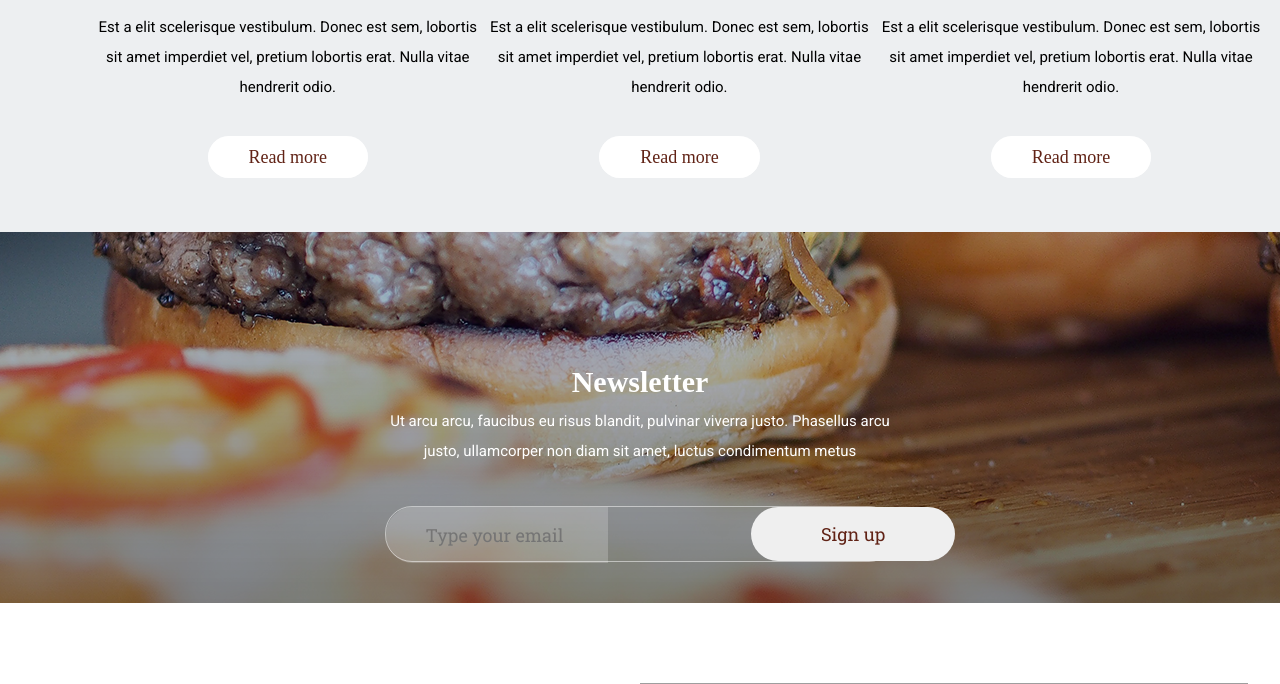
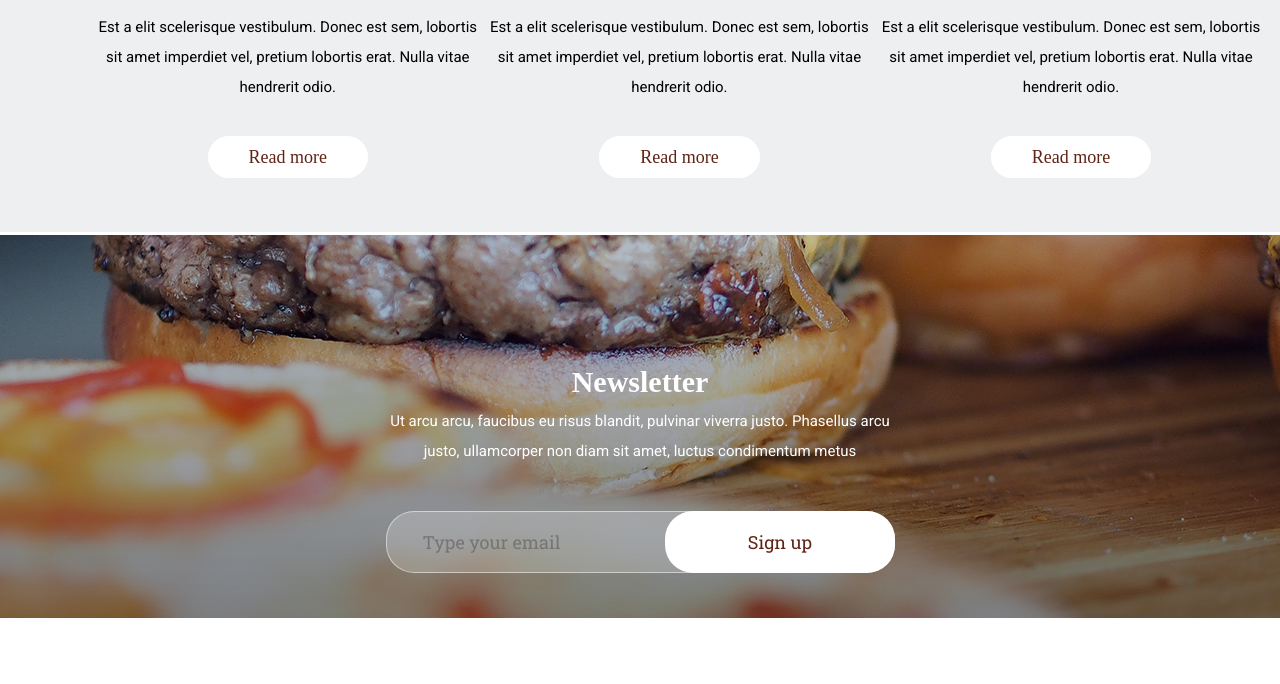
Before and after one commit to BJIAST/geekhub_frontend, a PHP site: page /lesson7/index.html in a window 1280 px wide. Shown: the part 2018-2702 px from the top of the page. Run offline with PHP 8.4, Linux system fonts and the light colour scheme; grey boxes are pictures that could not be loaded.

Commit message:
fix subscribe

```diff
--- a/lesson7/css/media.css
+++ b/lesson7/css/media.css
@@ -1,6 +1,6 @@
 @media screen and (min-width: 320px) and (max-width: 486px) {
-	#newsletter input[type="submit"] {
-		right: 10px;
+	#newsletter .subscibe {
+		width: 100%;
 	}
 }
 @media screen and (min-width: 487px) and (max-width: 767px) {
--- a/lesson7/css/style.css
+++ b/lesson7/css/style.css
@@ -207,47 +207,58 @@
 	margin: 0 auto;
 	width: 533px;
 	margin-bottom: 40px;
+	}#newsletter .subscribe {
+		display: inline-block;
+		position: relative;
+		width: 509px;
+		margin: 5px 0;
 	}
-#newsletter .subscribe {
-	width: 509px;
-	height: 54px;
+	#newsletter .subscribe input {
+		-webkit-box-sizing: border-box;
+		-moz-box-sizing: border-box;
+		-ms-box-sizing: border-box;
+		box-sizing: border-box;
+		width: 100%;
+		background-color: rgba(255, 255, 255, 0.2);
 		border: 1px solid rgba(255, 255, 255, 0.5);
-	border-radius: 27px;
-	margin: 0 auto;
-}
-#newsletter input[type="email"] {
-	float: left;
-	border-bottom-left-radius: 27px;
-	border-top-left-radius: 27px;
-	outline: none;
-	width: 180px;
-	line-height: 54px;
-	border: 0;
-	background-color: rgba(255, 255, 255, 0.2);
-	overflow: hidden;
+		border-radius: 28px;
+		padding: 18px 0 18px 36px;
 		color: #f3f4f6;
-	font-family: 'Roboto Slab', serif;
+		font-family: "Roboto Slab", serif;
 		font-size: 18px;
 		font-weight: 400;
-	padding-left: 40px;
 	}
-#newsletter input[type="submit"] {
-	border: 0;
+
+	#newsletter .subscribe .button {
+		width: 45%;
 		position: absolute;
-	line-height: 54px;
-	border-radius: 27px;
-	padding: 0 70px;
-	color: #612316;
-	font-family: 'Roboto Slab', serif;
+		top: 0;
+		right: 0;
+		background-color: rgba(255, 255, 255, 1);
+		border: 1px solid rgba(255, 255, 255, 0.5);
+		border-radius: 28px;
+		padding: 18px 60px;
+		font-family: "Roboto Slab", serif;
 		font-size: 18px;
 		font-weight: 400;
+		color: #612316;
+	}
+	#newsletter .subscribe .button:hover {
+		background-color: rgba(221, 75, 43, 1);
+		border: 1px solid rgba(221, 75, 43, 0.5);
+		color: #ffffff;
+		-webkit-transition: all 0.5s ease-in-out;
+		-moz-transition: all 0.5s ease-in-out;
+		-o-transition: all 0.5s ease-in-out;
+		-ms-transition: all 0.5s ease-in-out;
+		transition: all 0.5s ease-in-out;
+	}
+	#newsletter .subscribe input:focus,
+	#newsletter .subscribe .button:focus {
 		outline: none;
 	}
-#newsletter input[type="submit"]:hover {
-	cursor: pointer;
-	color: #edeff1;
-	background-color: #dd4b2b;
-	border-color: #dd4b2b;
+	#newsletter .subscribe .button.mobile {
+		padding: 18px 36px;
 	}
 
 
--- a/lesson7/index.html
+++ b/lesson7/index.html
@@ -87,8 +87,8 @@
 			ullamcorper non diam sit amet, luctus condimentum metus</p>
 			<form action="#" method="post">
 				<div class="subscribe">
-					<input type="email" name="email" placeholder="Type your email">
-					<input type="submit" value="Sign up">
+					<input type="email" name="email" class=".latter-email" placeholder="Type your email">
+					<input type="submit" class="button" value="Sign up">
 				</div>
 			</form>
 		</div>
```
Lines whose indentation alone changed are shown as unchanged.
